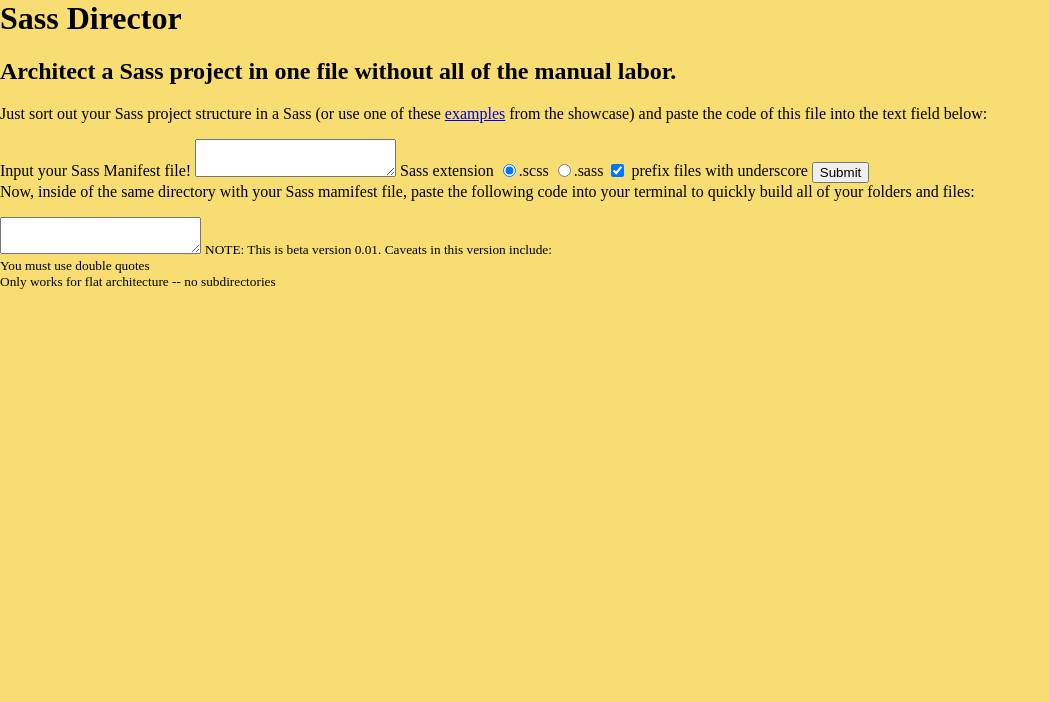
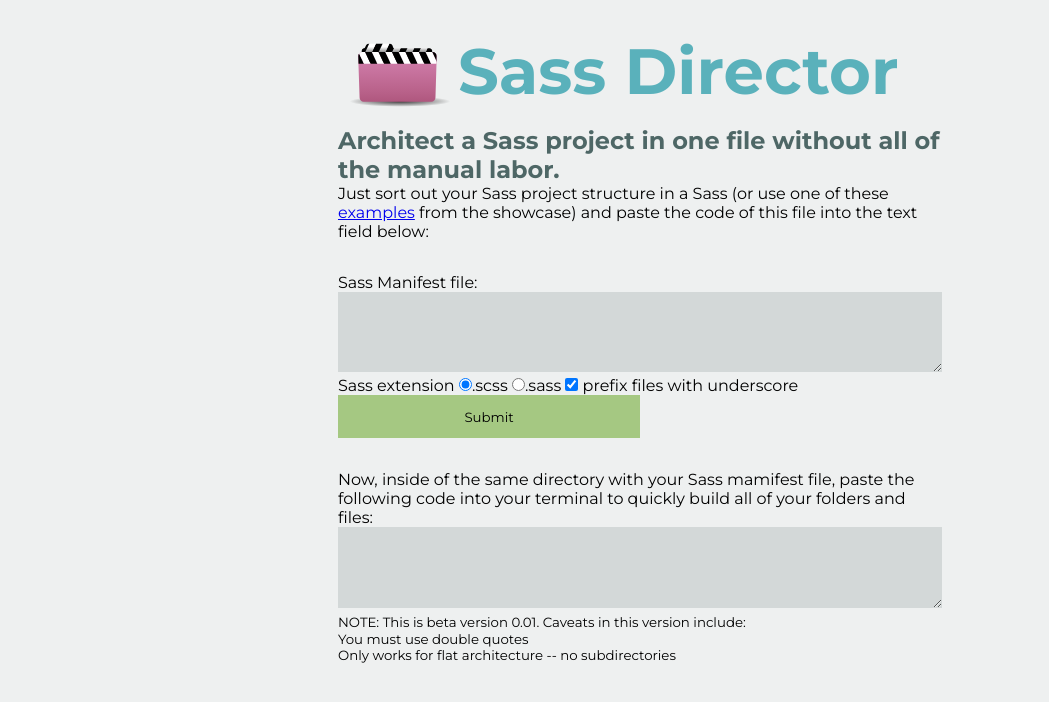
Before and after one commit to una/sass-director, a plain HTML site: page index.html in a window 1280 px wide. Shown: the whole page, without its empty margins (0-1049 px from the left). Drawn offline with Linux system fonts and the light colour scheme.

Commit message:
a bit of base stylin

```diff
--- a/index.html
+++ b/index.html
@@ -3,17 +3,19 @@
 <head>
   <meta charset="UTF-8">
   <title>Sass Director</title>
+
   <link rel="stylesheet" href="style.css">
 </head>
 <body>
 
+<img class="logo" src="sass-director.svg" alt="Sass Director Logo">
 <h1>Sass Director</h1>
 <h2>Architect a Sass project in one file without all of the manual labor.</h2>
 
 <p>Just sort out your Sass project structure in a Sass (or use one of these <a href="examples/index.html">examples</a> from the showcase) and paste the code of this file into the text field below:</p>
 
 <form action="javascript:doTheThing()">
-  <label for="text-input">Input your Sass Manifest file!</label>
+  <label for="text-input">Sass Manifest file:</label>
   <textarea id="input-text" type="textfield" name="input-text"></textarea>
 
   <label for="extension">Sass extension</label>
--- a/style.scss
+++ b/style.scss
@@ -46,13 +46,96 @@
   cursor: help;
 }
 
+@import url(http://fonts.googleapis.com/css?family=Montserrat:400,700);
+
 // COLORS
 $dark-purple: #1E152A;
-$teal: #5AB1BB;
-$grey-blue: #4E6766;
-$green: #A5C882;
-$yellow: #F7DD72;
+$teal: #5ab1bb;
+$grey-blue: #4e6766;
+$green: #a5c882;
+$yellow: #f7dd72;
+$hopbush: #c69;
+$white: #eef0f0;
+
+// TYPE
+$font-headers: 'Montserrat', serif;
+$font-copy: 'Montserrat', sans-serif;
+
+*, *:before, *:after {
+  margin: 0;
+  padding: 0;
+  -moz-box-sizing: border-box;
+  -webkit-box-sizing: border-box;
+  box-sizing: border-box;
+}
 
 body {
-  background: $yellow;
+  font-family: $font-copy;
+  font-weight: 400;
+  padding: 2em 10%;
+  max-width: 860px;
+  margin: 0 auto;
+  background: $white;
 }
+
+h1, h2, h3 {
+  font-family: $font-headers;
+  font-weight: 700;
+}
+
+h1 {
+  font-size: 4em;
+  margin-bottom: .25em;
+  color: $teal;
+}
+
+h2 {
+  color: $grey-blue;
+}
+
+html {
+  -webkit-font-smoothing: antialiased;
+}
+
+form {
+  margin: 2em 0;
+}
+
+
+button[type=submit] {
+  width: 50%;
+  background: $green;
+  padding: 1em;
+  font-family: $font-copy;
+  -webkit-appearance: none;
+  -moz-appearance: none;
+  appearance: none;
+  outline: none;
+  border: none;
+  cursor: pointer;
+
+  &:active,
+  &:hover {
+    background: darken($green, 5%);
+  }
+}
+
+textarea {
+  border: none;
+  outline: none;
+  width: 100%;
+  color: $teal;
+  background: darken($white, 10%);
+  padding: 1em;
+  -webkit-appearance: none;
+  -moz-appearance: none;
+  appearance: none;
+  min-height: 5.625em;
+  max-height: 12.5em;
+  width: 100%;
+}
+
+.logo {
+  float: left;
+  max-width: 120px;
+}
```
Also changed, not shown: sass-director.svg (added), style.css, 1 other file.
